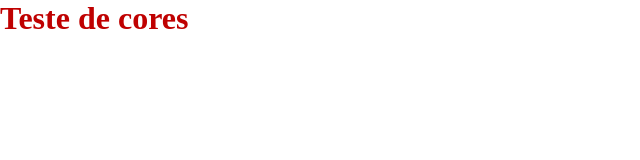
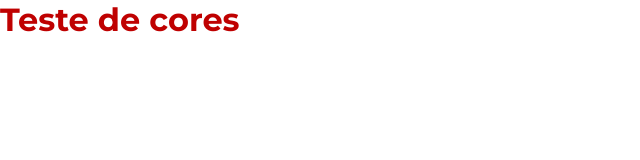
Before and after one commit to Leticia-Brusda/jornada-viagens, a plain HTML site: page index.html in a window 1280 px wide. Shown: the whole page, without its empty margins (0-640 px from the left). Drawn offline with Linux system fonts and the light colour scheme.

Commit message:
Adiciona variáveis de fontes

```diff
--- a/css/principal.css
+++ b/css/principal.css
@@ -1,13 +1,24 @@
+@font-face {
+    font-family: "Montserrat";
+    src: url("../fontes/Montserrat-VariableFont_wght.ttf");
+    font-style: normal;
+    font-display: swap;
+}
+
 :root {
     --background-primary-color: #ffffff;
     --background-secondary-color: #f5f5f5;
     --background-tertiary-color: #000000;
 
-    --button-primary-color: #BF0101;
-    --button-secondary-color: #B81515;
+    --primary-color: #BF0101;
+    --secondary-color: #B81515;
 
     --text-primary-color: #222222;
     --text-secondary-color: #FFFFFF;
+
+    --title-weight: 700;
+    --text-weight: 400;
+    --menu-text-weight: 500;
 }
 
 *{
@@ -17,5 +28,7 @@
 }
 
 h1 {
-    color: var(--button-primary-color);
+    font-family: "Montserrat";
+    font-weight: var(--title-weight);
+    color: var(--primary-color);
 }
```
Also changed, not shown: fontes/Montserrat-VariableFont_wght.ttf (added).
